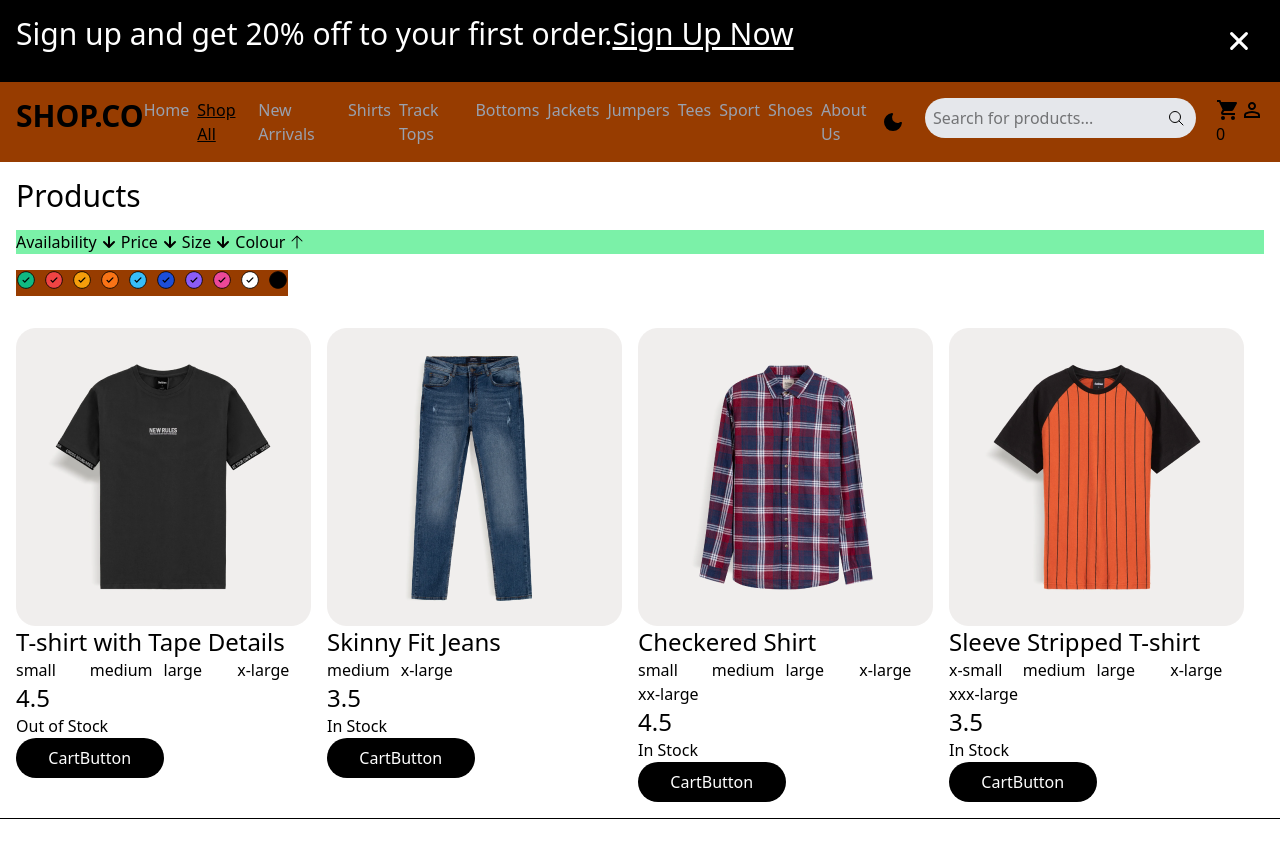
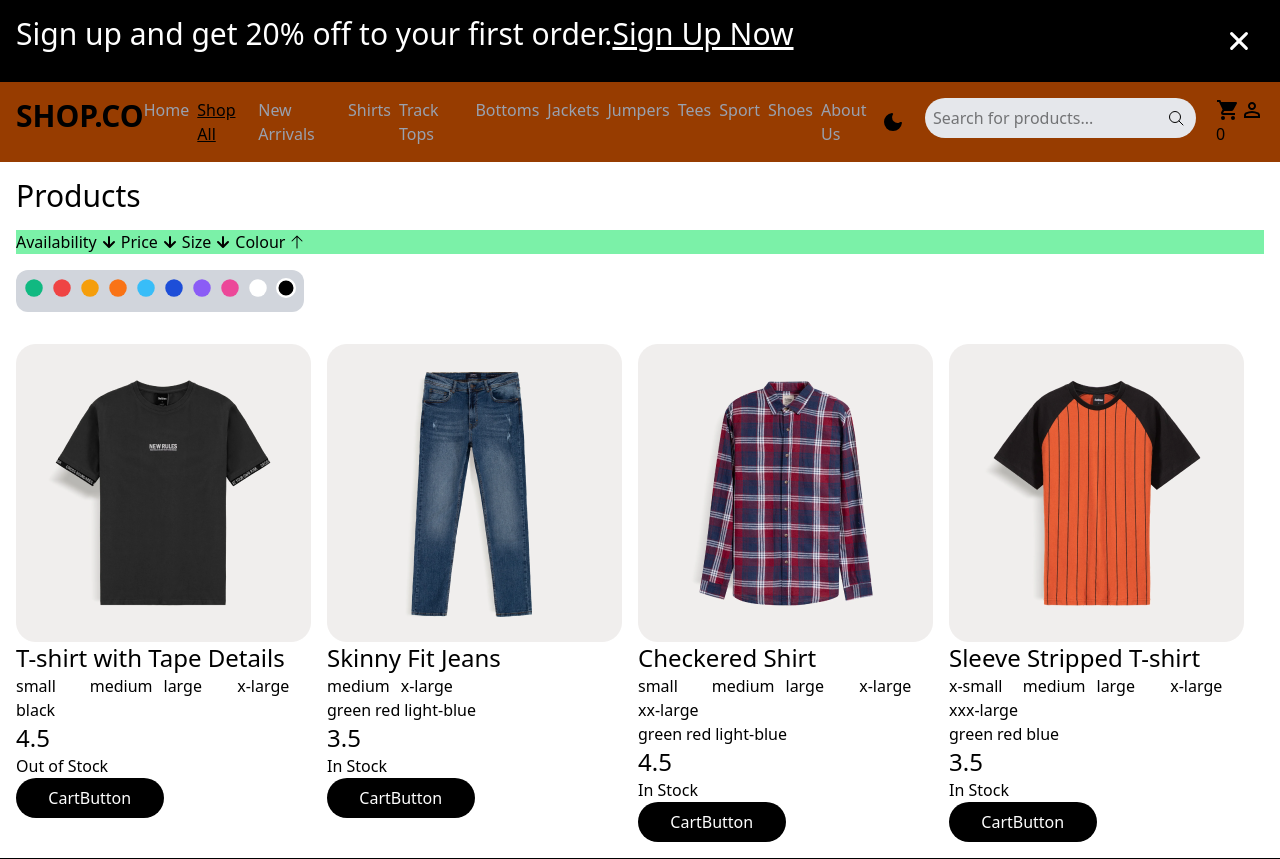
Before and after one commit to victorugs-dev/shopco, a React (Vite) app: page /shop-all in a window 1280 px wide. Both pictures are taken after a click on the button 297 px from the left and 242 px from the top of the page. Before the commit the page ends 819 px from the top, so only its background shows below. Built offline with nearby package versions, Linux system fonts and the light colour scheme.

Commit message:
enabled tags to show which color is selected

```diff
--- a/data.js
+++ b/data.js
@@ -7,7 +7,8 @@ export const data = [
     price: 120,
     percentageDiscount: null,
     description: "This is a T-shirtk with Tape Details",
-    colors: ["green", "red", "blue"],
+    // colors: ["green", "red", "blue"],
+    colors: ["black"],
     // sizes: ["small", "medium", "large", "x-large"],
     sizes: ["small", "medium", "large", "x-large"],
     images: [
@@ -24,7 +25,8 @@ export const data = [
     price: 240,
     percentageDiscount: 20,
     description: "This is a Skinny Fit Jeans",
-    colors: ["green", "red", "blue"],
+    // colors: ["green", "red", "blue"],
+    colors: ["green", "red", "light-blue"],
     // sizes: ["small", "medium", "large", "x-large"],
     sizes: [ "medium", "x-large"],
     images: ["/images/jeans/skinny-fit-jeans.png"],
@@ -39,7 +41,8 @@ export const data = [
     price: 180,
     percentageDiscount: null,
     description: "This is a Checkered Shirt",
-    colors: ["green", "red", "blue"],
+    // colors: ["green", "red", "blue"],
+    colors: ["green", "red", "light-blue"],
     // sizes: ["small", "medium", "large", "x-large"],
     sizes: ["small", "medium", "large", "x-large","xx-large"],
     images: ["/images/shirts/checkered-shirt.png"],
--- a/src/components/ui/Card.jsx
+++ b/src/components/ui/Card.jsx
@@ -4,12 +4,11 @@ import { useContext } from 'react';
 import { CartContext } from '../../context/CartContext';
 import CartButton from './CartButton';
 
-function Card({title, percentageDiscount, images, price, slug, rating, sizes, inStock}) {
+function Card({title, percentageDiscount, images, price, slug, rating, sizes, inStock, colors}) {
   // console.log("sizes", sizes)
   const discountedPrice = 0;
 
   const { addToCart } = useContext(CartContext);
-
 
   return (
     <>
@@ -18,15 +17,25 @@ function Card({title, percentageDiscount, images, price, slug, rating, sizes, in
         <Link to={`/products/${slug}`}>
         <div className='w-fit'>
           <img className='w-24 h-24 md:w-full md:h-full' src={images} alt={title} />
+
           <p className='md:text-2xl'>{title}</p>
+
           <div
             // className='flex gap-1'
             className='grid grid-cols-4'
           >{sizes?.map(size =>
             <p key={size}>{size}</p>
           )}</div>
+
+
+          <div className='flex gap-1'>{colors?.map(color =>
+            <p key={color}>{color}</p>
+          )}</div>
+
           <p className='md:text-2xl'>{rating}</p>
+
           <p>{percentageDiscount}</p>
+
           <p>{inStock ? 'In Stock' : 'Out of Stock'}</p>
 
           <CartButton />
--- a/src/pages/ShopAll.jsx
+++ b/src/pages/ShopAll.jsx
@@ -46,6 +46,12 @@ function ShopAll() {
     .filter(currCheckedSize => currCheckedSize.isChecked)
     .map(currCheckedSize => currCheckedSize.id);
 
+    const checkedColorsIds = currCheckedColors
+    .filter(currCheckedColor => currCheckedColor.isChecked)
+    .map(currCheckedColor => currCheckedColor.id);
+
+    console.log("checkedColorsIds", checkedColorsIds);
+
     // the order of the if statements don't matter
 
     if(checkedSizeIds.length){
@@ -54,6 +60,17 @@ function ShopAll() {
           checkedSizeIds.includes(size)
         )
       );
+    }
+
+    if(checkedColorsIds.length){
+      filteredProducts = filteredProducts.filter(product => {
+
+        const filtered = product.colors?.some(color =>
+        checkedColorsIds.includes(color))
+
+        console.log("filtered", filtered)
+        return filtered;
+      })
     }
 
     if(currCheckedAvailability === 'inStock'){
@@ -67,7 +84,7 @@ function ShopAll() {
     console.log("checkedSizeIds", checkedSizeIds)
 
     return filteredProducts;
-  },[products, currCheckedAvailability, currCheckedSizes])
+  },[products, currCheckedAvailability, currCheckedSizes, currCheckedColors]);
 
   const dropdownButtonRef = useRef(null);
   // console.log("dropdownButtonRef", dropdownButtonRef);
@@ -215,10 +232,9 @@ function ShopAll() {
     // );
 
     return (
-     <div className='flex gap-x-2 mt-4 bg-amber-800 w-fit '>{colorOptions.map((color) =>
+     <div className='flex gap-x-2 items-center justify-center mt-4 bg-gray-300 w-fit p-2 rounded-xl'>{colorOptions.map((color) =>
         <div
           key={color.id}
-
         >
           {/* <input
           type="checkbox"
@@ -231,85 +247,20 @@ function ShopAll() {
 
         >
           {/* <svg xmlns="http://www.w3.org/2000/svg" width="50" height="50" viewBox="0 0 16 16"><path fill={color.hex} stroke={color === outfitColor && 'black'} strokeWidth='2' fill-rule="evenodd" d="M8 15A7 7 0 1 0 8 1a7 7 0 0 0 0 14" clip-rule="evenodd" /></svg> */}
-          {/* <svg xmlns="http://www.w3.org/2000/svg" width="20" height="20" viewBox="0 0 16 16"><path fill={color.hex} stroke={'black'} strokeWidth='2' fill-rule="evenodd" d="M8 15A7 7 0 1 0 8 1a7 7 0 0 0 0 14" clip-rule="evenodd" /></svg> */}
+          <svg xmlns="http://www.w3.org/2000/svg" width="20" height="20" viewBox="0 0 16 16"><path fill={color.hex}
+
+           stroke={color.id === 'black' ? 'white' : currCheckedColors.some(currCheckedColor => currCheckedColor.id === color.id && currCheckedColor.isChecked) && 'black'}
+
+           strokeWidth='2' fill-rule="evenodd" d="M8 15A7 7 0 1 0 8 1a7 7 0 0 0 0 14" clip-rule="evenodd" /></svg>
 
 
           {/* <svg xmlns="http://www.w3.org/2000/svg" width="20" height="20" viewBox="0 0 24 24"><path fill={color.hex} stroke={'black'} fill-rule="evenodd" d="M22 12c0 5.523-4.477 10-10 10S2 17.523 2 12S6.477 2 12 2s10 4.477 10 10m-5.97-3.03a.75.75 0 0 1 0 1.06l-5 5a.75.75 0 0 1-1.06 0l-2-2a.75.75 0 1 1 1.06-1.06l1.47 1.47l2.235-2.235L14.97 8.97a.75.75 0 0 1 1.06 0" clip-rule="evenodd"/></svg> */}
 
 
 
-          {(() => {
-            // const colorPrimary = color.hex; // Background circle color
-            // const checkmarkColor = isSuccess ? "#FFFFFF" : "#FF0000"; // Conditional color
-            // const checkmarkColor = isSuccess ? "#FFFFFF" : "#FF0000"; // Conditional color
-            // const checkmarkColor = currCheckedColors.some(currCheckedColor => {
-            //   const isMatch = currCheckedColor.id === color.id && currCheckedColor.isChecked
-
-            //   console.log("isMatch", isMatch)
-
-            //   return isMatch
-            // // }) ? "#FFFFFF" : color.hex
-            // }) ? {(() => {
-            //     if(color.id === 'white'){
-            //     return "#FF0000"
-            //   }else if(color.id === 'black'){
-            //     return '#FFFFFF'
-            //   }else{
-            //     return '#FFFFFF'
-            //   }
-
-            // })()} : color.hex
-
-            const checkmarkColor = () => {
-              const isChecked = currCheckedColors.some(currCheckedColor => {
-                  currCheckedColor === color.id && currCheckedColor.isChecked
-
-                  return isChecked
-                }
-              );
-
-              if(color.id === 'black'){
-                console.log
-                return isChecked && '#FFFFFF'
-
-              }else if( color.id === 'white'){
-                return isChecked && "#FF0000"
-              } else{
-                return "#FF0000"
-              }
-
-              // return markedColor;
-            };
+        {/* <label htmlFor={color.id}>{color.title}</label> */}
 
 
-            return (
-              //  <button
-              //  onClick={(e) => handleColorChange(e, color.id)}
-              // >
-              <svg xmlns="http://www.w3.org/2000/svg" width="20" height="20" viewBox="0 0 24 24">
-                {/* Circle Path */}
-                <path
-                  // fill={colorPrimary}
-                  fill={color.hex}
-                  stroke="black"
-                  d="M22 12c0 5.523-4.477 10-10 10S2 17.523 2 12S6.477 2 12 2s10 4.477 10 10"
-                />
-
-                {/* Checkmark Path */}
-                <path
-                  fill={checkmarkColor}
-                  // fill={'#FF0000'}
-                  // fill={color.hex}
-                  d="m16.03 8.97a.75.75 0 0 1 0 1.06l-5 5a.75.75 0 0 1-1.06 0l-2-2a.75.75 0 1 1 1.06-1.06l1.47 1.47l2.235-2.235L14.97 8.97a.75.75 0 0 1 1.06 0"
-                />
-              </svg>//</button>
-            )
-          })()}
-
-
-
-
-        {/* <label htmlFor={color.id}>{color.title}</label> */}
         </button>
         </div>
       )}
@@ -417,9 +368,30 @@ function ShopAll() {
               </button>
             </div>
           )}
+
+           {currCheckedColors.map(currCheckedColor =>
+          currCheckedColor.isChecked && (
+                <div
+                key={currCheckedColor.id}
+                className='flex  mx-1 outline px-2 py-1 rounded-2xl  items-center w-fit'
+              >
+                <p>Size: {currCheckedColor.id}</p>
+                <button
+                  className=' cursor-pointer'
+                  onClick={(e) => handleColorChange(e, currCheckedColor.id)}
+                >
+                    {/* cancel icon */}
+                  <svg xmlns="http://www.w3.org/2000/svg" width="20" height="20" viewBox="0 0 24 24"><path fill="#000" d="M16.066 8.995a.75.75 0 1 0-1.06-1.061L12 10.939L8.995 7.934a.75.75 0 1 0-1.06 1.06L10.938 12l-3.005 3.005a.75.75 0 0 0 1.06 1.06L12 13.06l3.005 3.006a.75.75 0 0 0 1.06-1.06L13.062 12z" /></svg>
+                </button>
+              </div>
+          )
+
+        )}
         </div>
 
-        <div className='grid align-center grid-cols-4 gap-4 md:m-0 p-2 md:p-0  md:m-4 space-x-2 md:space-x-0 gap-0 w-fit'>
+
+
+        <div className='grid align-center grid-cols-4 gap-4 md:m-0 p-2 md:p-0  md:m-4 space-x-2 md:space-x-0  w-fit'>
           {displayedProducts.length ? (
             displayedProducts.map(product => (
             <Card
@@ -432,6 +404,7 @@ function ShopAll() {
               rating={product.rating}
               sizes={product.sizes}
               inStock={product.inStock}
+              colors={product.colors}
             />
           ))
           ) : (
```
Lines whose indentation alone changed are shown as unchanged.
